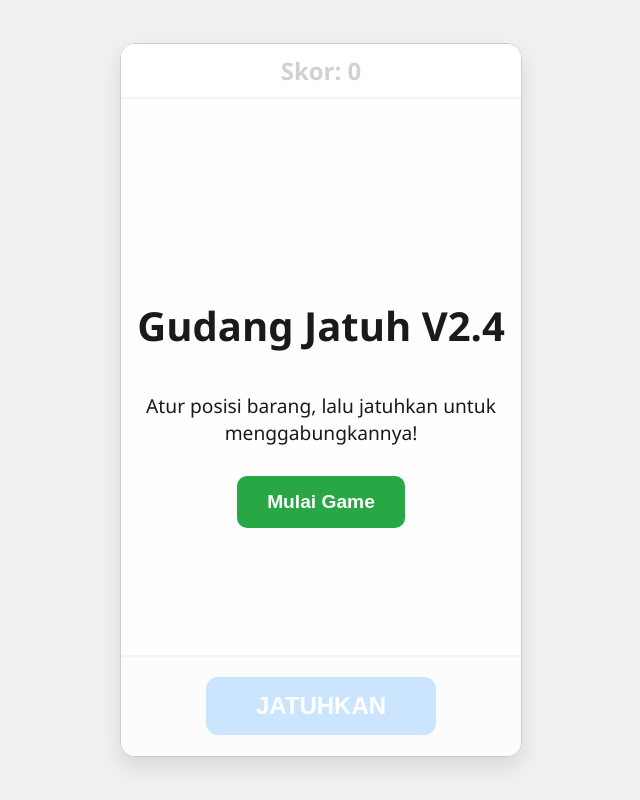
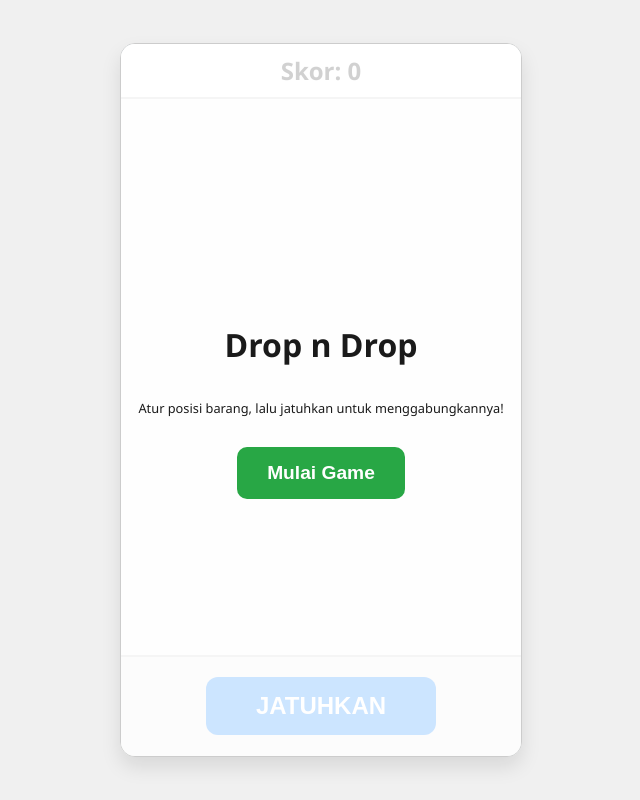
Before and after one commit to yanoshijapan/gamejastip, a plain HTML site: page index.html in a window 1280 px wide. Shown: the whole page, without its empty margins (319-959 px from the left). Drawn offline with Linux system fonts and the light colour scheme.

Commit message:
index.html

```diff
--- a/index.html
+++ b/index.html
@@ -3,7 +3,7 @@
 <head>
     <meta charset="UTF-8">
     <meta name="viewport" content="width=device-width, initial-scale=1.0, user-scalable=no">
-    <title>Gudang Jatuh V2.4</title>
+    <title>Drop n Drop</title>
     <style>
         :root {
             --primary-bg: #ffffff;
@@ -21,7 +21,10 @@
         }
         #game-container {
             width: 100%; max-width: 400px; aspect-ratio: 9 / 16; position: relative;
-            background-color: var(--primary-bg); border-radius: 15px;
+            background: linear-gradient(45deg, #e6f7ff, #fdf8e1, #e6f7ff, #fdf8e1);
+            background-size: 400% 400%;
+            animation: animateGradient 15s ease infinite;
+            border-radius: 15px;
             box-shadow: 0 10px 20px rgba(0,0,0,0.1); display: flex; flex-direction: column;
             overflow: hidden; border: 1px solid var(--border-color);
         }
@@ -52,8 +55,8 @@
             justify-content: center; align-items: center; text-align: center;
             color: var(--text-color); z-index: 10;
         }
-        .overlay h1 { font-size: 2.5em; margin-bottom: 20px; }
-        .overlay p { font-size: 1.2em; margin-bottom: 30px; }
+        .overlay h1 { font-size: 2.0em; margin-bottom: 20px; }
+        .overlay p { font-size: 0.8em; margin-bottom: 30px; }
         .button {
             padding: 15px 30px; font-size: 1.2em; font-weight: bold; color: #fff;
             background-color: var(--danger-color); border: none; border-radius: 10px;
@@ -61,6 +64,11 @@
         }
         .button:hover { background-color: #c82333; }
         .hidden { display: none; }
+        @keyframes animateGradient {
+            0% { background-position: 0% 50%; }
+            50% { background-position: 100% 50%; }
+            100% { background-position: 0% 50%; }
+        }
     </style>
 </head>
 <body>
@@ -69,7 +77,7 @@
         <div id="canvas-wrapper"><canvas id="gameCanvas"></canvas></div>
         <div id="controls"><button id="drop-button">JATUHKAN</button></div>
         <div id="start-screen" class="overlay">
-            <h1>Gudang Jatuh V2.4</h1>
+            <h1>Drop n Drop</h1>
             <p>Atur posisi barang, lalu jatuhkan untuk menggabungkannya!</p>
             <button id="start-button" class="button" style="background-color: #28a745;">Mulai Game</button>
         </div>
```
